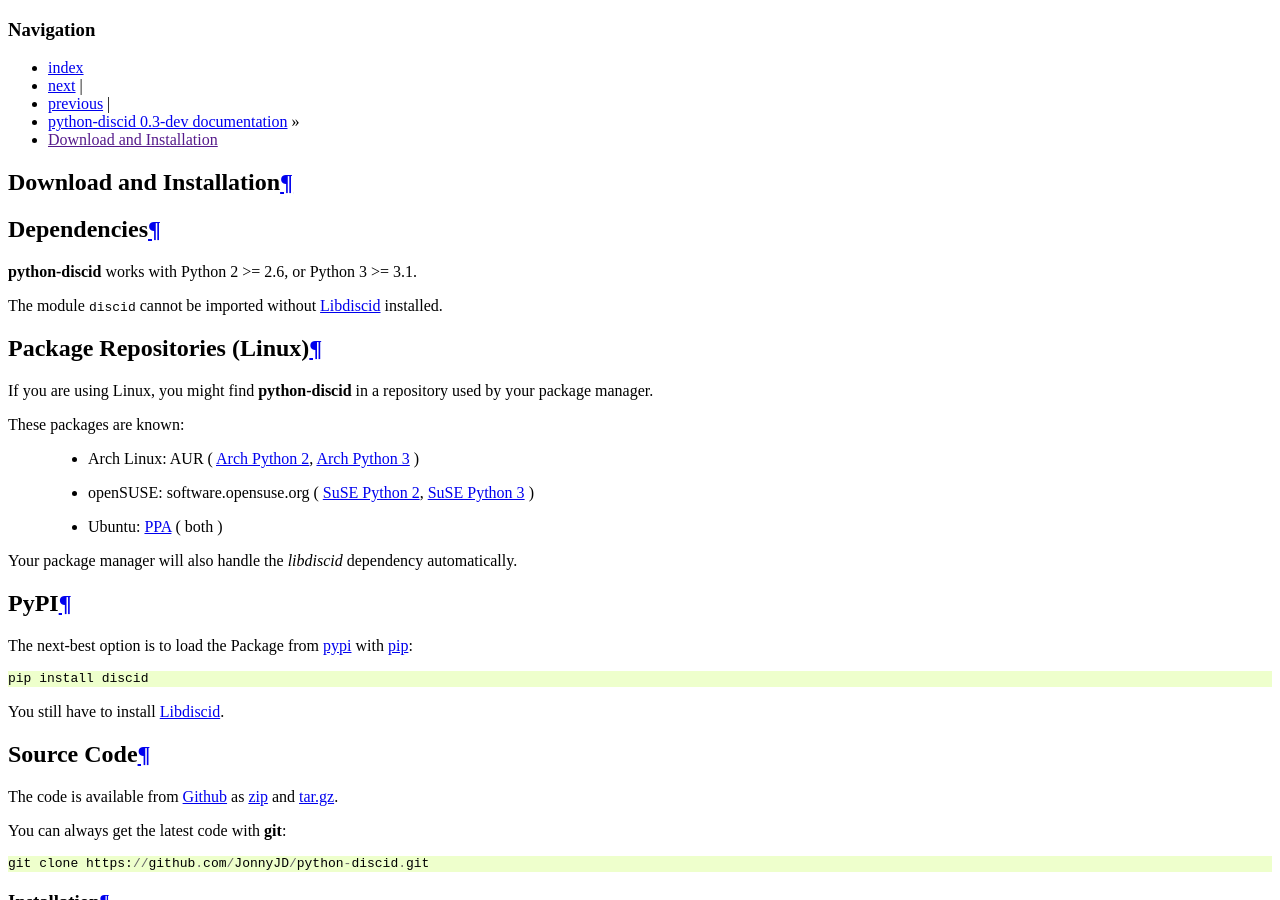
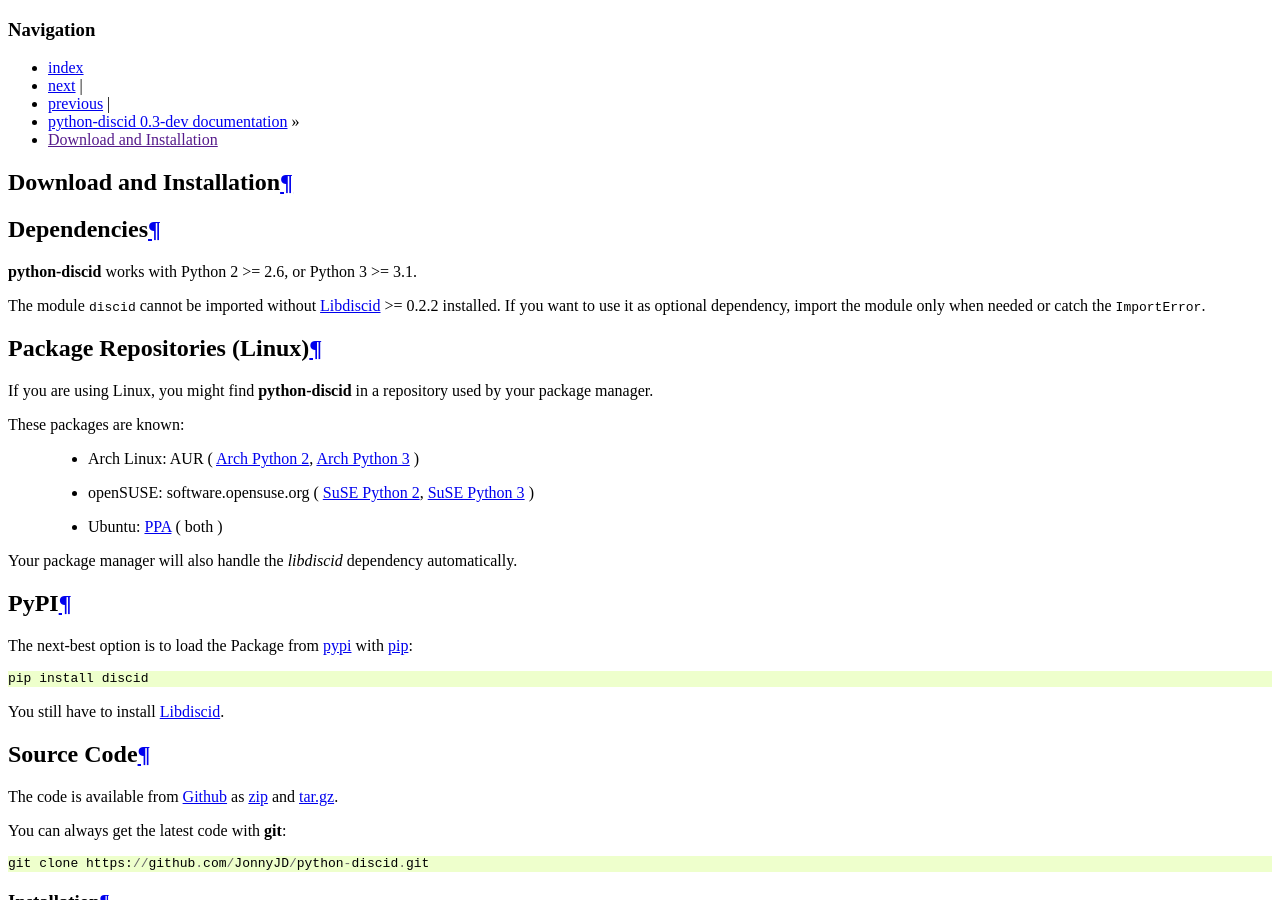
Before and after one commit to JonnyJD/python-discid, a Sphinx documentation site: the page built from doc/install.rst, in a window 1280 px wide and 900 px high. Built offline with Sphinx 7.4.7, drawn with Linux system fonts in a browser that asks for light colours.

Commit message:
depend on libdiscid >= 0.2.2
Also make it more implicit in the documentation,
that libdiscid is loaded right when importing discid.

Remove the note about missing documentation.
The documentation is quite good currently.

```diff
--- a/README.rst
+++ b/README.rst
@@ -6,6 +6,7 @@
 
 Python-discid implements Python bindings for MusicBrainz Libdiscid. This
 module works with Python 2 >= 2.6, or Python 3 >= 3.1.
+Libdiscid >= 0.2.2 is needed.
 
 Libdiscid's main purpose is the calculation of an identifier of audio
 discs (disc id) to use for the MusicBrainz database.
--- a/discid.py
+++ b/discid.py
@@ -22,6 +22,9 @@
 
 The user is expected to create a :class:`DiscId` object,
 feed it with some type of TOC and extract the generated information.
+
+Importing this module will open libdiscid at the same time
+and will raise :exc:`ImportError` when libdiscid is not found.
 """
 
 import os
--- a/doc/install.rst
+++ b/doc/install.rst
@@ -6,7 +6,10 @@
 
 **python-discid** works with Python 2 >= 2.6, or Python 3 >= 3.1.
 
-The module :mod:`discid` cannot be imported without `Libdiscid`_ installed.
+The module :mod:`discid` cannot be imported
+without `Libdiscid`_ >= 0.2.2 installed.
+If you want to use it as optional dependency,
+import the module only when needed or catch the :exc:`ImportError`.
 
 Package Repositories (Linux)
 ----------------------------
```
Also changed, not shown: other parts of README.rst (+0 -2 lines).
